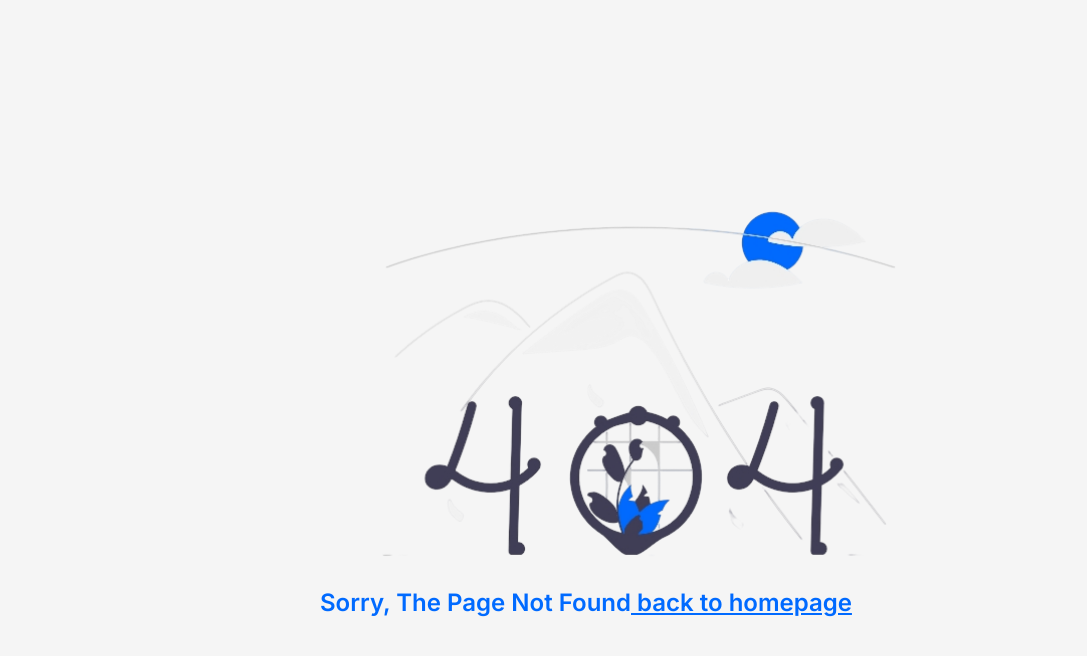
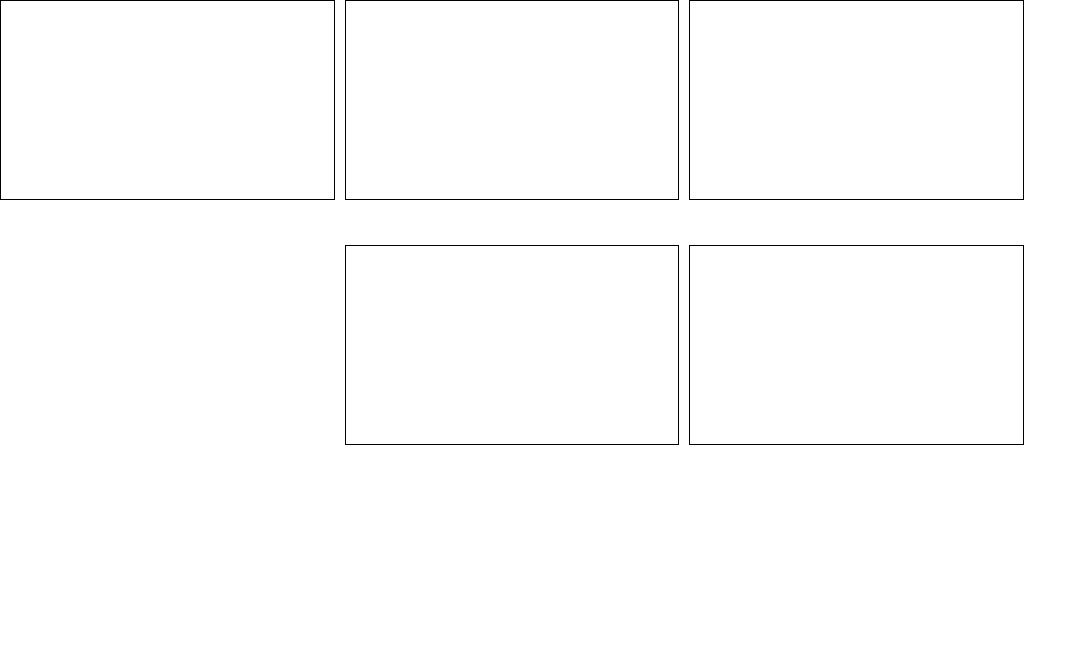
Before and after one commit to HiiDev01/Reblok, a React (Vite) app: page /properties/1 in a window 1280 px wide. Before the commit this address had no page. Shown: the top 656 px of the page, without its empty margins (0-1087 px from the left). Built offline with nearby package versions, Linux system fonts and the light colour scheme; data requests are answered from the project's data file.

Commit message:
property details page

```diff
--- a/src/App.jsx
+++ b/src/App.jsx
@@ -8,7 +8,9 @@ import SignUp from './pages/SignupChoice';
 import AgentSignup from './pages/AgentSignup';
 import UserSignup from './pages/UserSignup';
 import NotFound from './pages/NotFound';
+import PropertyDetails from './pages/PropertyDetails';
 import PropertyPage from './pages/PropertyPage';
+import 'leaflet/dist/leaflet.css';
 
 function App() {
 
@@ -25,6 +27,7 @@ function App() {
           <Route exact path='/signup/user' element={<UserSignup/>}></Route>
           <Route exact path='/*' element={<NotFound/>}></Route>
           <Route exact path='/properties' element={<PropertyPage/>}></Route>
+          <Route exact path='/properties/:id' element={<PropertyDetails/>}></Route>
         </Routes>
       </Router>
     </>
--- a/src/components/main/PropertyNav.jsx
+++ b/src/components/main/PropertyNav.jsx
@@ -4,11 +4,7 @@ import './PropertyNav.css'
 
 
 
-const PropertyNav = () => {
-  const [location, setLocation] = useState('')
-  const [type, setType] = useState('all')
-  const [houseType, setHouseType] = useState('all')
-  const [bed, setBed] = useState('');
+const PropertyNav = ({filters, setFilters}) => {
   const [showPrice, setShowPrice] = useState(false)
 
   const divRef = useRef(null);
@@ -29,7 +25,9 @@ const PropertyNav = () => {
     }
   }, []);
 
-  const searchQuery = {location,type, houseType,bed}
+  const handleChange = (field, value) => {
+    setFilters(prev => ({ ...prev, [field]: value }));
+  };
 
 
 
@@ -42,23 +40,23 @@ const PropertyNav = () => {
           <input
             type="text"
             id="" placeholder='enter your location or area'
-            value={location}
-            onChange={(e)=>setLocation(e.target.value)}
+            value={filters.location}
+            onChange={(e) => handleChange('location', e.target.value)}
             />
         </div>
-        <select value={type} onChange={(e)=>setType(e.target.value)}>
+        <select value={filters.type} onChange={(e) => handleChange('type', e.target.value)}>
           <option value="sell">sell</option>
           <option value="rent">rent</option>
           <option value="all">all</option>
         </select>
-        <select id="" value={houseType} onChange={(e)=>setHouseType(e.target.value)}>
-          <option value="homeType">home type</option>
+        <select id="" value={filters.houseType}  onChange={(e) => handleChange('houseType', e.target.value)}>
+          <option value="all">home type</option>
           <option value="Full Detached">Full Detached</option>
           <option value="Semi Detached">Semi Detached</option>
           <option value="Terrace">Terrace</option>
           <option value="Land">Land</option>
         </select>
-        <select id="" value={bed} onChange={(e)=>setBed(e.target.value)}>
+        <select id="" value={filters.bed} onChange={(e) => handleChange('bed', e.target.value)}>
           <option value="All">beds & bath</option>
           <option value="All">All</option>
           <option value="3">3 bed</option>
--- a/src/index.css
+++ b/src/index.css
@@ -1,4 +1,5 @@
 @import url('https://fonts.googleapis.com/css2?family=Inter:ital,opsz,wght@0,14..32,100..900;1,14..32,100..900&family=Manrope:wght@200..800&family=Urbanist:ital,wght@0,100..900;1,100..900&display=swap');
+
 *{
   margin: 0;
   padding: 0;
--- /dev/null
+++ b/src/pages/PropertyDetails.jsx
@@ -0,0 +1,40 @@
+import React, { useEffect, useState } from 'react'
+import { useParams } from 'react-router-dom'
+import '../pages_styles/PropertyDetails.css'
+
+const PropertyDetails = () => {
+  const {id} = useParams();
+  const [details, setDetails] = useState()
+  useEffect(()=>{
+      const properDetail = async() =>{
+        try {
+          const res = await fetch(`http://localhost:5000/properties/${id}`)
+          if(!res.ok){
+            throw new Error('failed to fetch property')
+          }
+          const data = await res.json()
+          setDetails(data)
+        } catch (error) {
+          console.log(error.message)
+        }
+      }
+      properDetail();
+    },[id]);
+  return (
+    <div>
+      {details &&(
+        <div>
+          <div className='imgGrid'>
+            {details?.images?.map((img, index)=>(
+              <div key={index} className='imgGridItem'>
+
+              </div>
+            ))}
+          </div>
+        </div>
+      )}
+    </div>
+  )
+}
+
+export default PropertyDetails
--- a/src/pages/PropertyPage.jsx
+++ b/src/pages/PropertyPage.jsx
@@ -1,19 +1,45 @@
 import React, { useEffect, useState } from 'react'
 import PropertyNav from '../components/main/PropertyNav'
 import { FaBed, FaBath } from "react-icons/fa";
-import './PropertyPage.css'
+import '../pages_styles/PropertyPage.css'
 import Pagination from '../components/main/Pagination';
 import { MapContainer, TileLayer, Marker, Popup } from 'react-leaflet';
-import 'leaflet/dist/leaflet.css';
+import L from 'leaflet';
+import iconUrl from 'leaflet/dist/images/marker-icon.png';
+import iconShadow from 'leaflet/dist/images/marker-shadow.png';
+import { Link } from 'react-router-dom';
+
+let DefaultIcon = L.icon({
+  iconUrl,
+  shadowUrl: iconShadow,
+});
+L.Marker.prototype.options.icon = DefaultIcon;
 
 const PropertyPage = () => {
   const [allProperty, setAllProperty] = useState([]);
   const [currentPage, setCurrentPage] = useState(1)
   const [postPerPage, setPostPerPage] = useState(8)
+  const [filters, setFilters] = useState({
+    location: '',
+    type: 'all',
+    houseType: 'all',
+    bed: 'All',
+  });///////////////////////////this is to be use for the filter in PropertyNav pass as props
+
+
+    //////storing all the filtered properties in one single variable
+  const filteredProperties = allProperty.filter(property => {
+    const matchLocation = filters.location === '' || property.location.city.toLowerCase().includes(filters.location.toLowerCase())
+    const matchType = filters.type === 'all' || property.type.toLowerCase().includes(filters.type.toLowerCase())
+    const matchesHouseType = filters.houseType === 'all' || property.types === filters.houseType;
+    const matchesBed = filters.bed === 'All' || property.bedrooms === parseInt(filters.bed);
+    return matchLocation && matchType && matchesHouseType && matchesBed;
+  })
+
 
   const lastPostIndex = currentPage * postPerPage;
   const firsPostIndex = lastPostIndex - postPerPage;
-  const currentPost = allProperty.slice(firsPostIndex, lastPostIndex)
+  const currentPost = filteredProperties.slice(firsPostIndex, lastPostIndex)
 
 
   useEffect(()=>{
@@ -30,16 +56,20 @@ const PropertyPage = () => {
       }
     }
     fetchAllProperty();
-  },[])
+  },[]);
+
+
+
 
 
   return (
     <div className='propertypage'>
-      <PropertyNav/>
+      <PropertyNav filters={filters} setFilters={setFilters}/>
       <div className='propertyConWrap'>
         <div className="propertyWrapper">
           <div className='propertyContainer'>
             {currentPost.map((property)=>(
+              <Link to={`/properties/${property.id}`}>
                 <div key={property.id} className='currentItem'>
                   <p className='propType'>{property.status}</p>
                   <div className='propImage'>
@@ -56,32 +86,46 @@ const PropertyPage = () => {
                     <p className='protitle'>{property.title} {property.location.city}</p>
                   </div>
                 </div>
+              </Link>
             ))}
           </div>
           <Pagination
-            totalPosts={allProperty.length }
+            totalPosts={filteredProperties.length }
             postPerPage={postPerPage}
             setCurrentPage={setCurrentPage}
             currentPage={currentPage}
           />
         </div>
-      <div className='propertyMapCon'>
-        <MapContainer center={[9.0579, 7.4951]} zoom={13} style={{ height: "500px", width: "100%" }}>
+
+        <div className='propertyMapCon' style={{ height: "500px", width: "100%" }}>
+          <MapContainer
+            center={[6.5244, 3.3792]} // default to Lagos, Nigeria
+            zoom={10}
+            scrollWheelZoom={true}
+            style={{ height: '100%', width: '100%' }}
+          >
             <TileLayer
+              attribution='&copy; <a href="https://www.openstreetmap.org/copyright">OpenStreetMap</a>'
               url="https://{s}.tile.openstreetmap.org/{z}/{x}/{y}.png"
             />
-          {currentPost.map((prop) => (
-            <Marker key={prop.id} position={[prop.location.latitude, prop.location.longitude]}>
+
+            {filteredProperties.map((property) => (
+              <Marker
+                key={property.id}
+                position={[property.location.latitude, property.location.longitude]}
+              >
                 <Popup>
-                <strong>{prop.title}</strong><br />
-                Price: {prop.price}<br />
-                <img src={prop.image} alt={prop.title} width="100" /><br />
-                <a href={prop.link}>View Details</a>
+                  <div>
+                    <strong>{property.title}</strong><br />
+                    ₦{property.price.toLocaleString()}<br />
+                    {property.location.city}
+                  </div>
                 </Popup>
               </Marker>
             ))}
           </MapContainer>
         </div>
+
       </div>
     </div>
   )
--- /dev/null
+++ b/src/pages_styles/PropertyDetails.css
@@ -0,0 +1,21 @@
+.imgGrid{
+  width: 80%;
+  height: 60vh;
+  display: grid;
+  grid-template-columns: repeat(3,1fr);
+  gap: 10px;
+}
+.imgGrid .imgGridItem{
+  width: 100%;
+  height: 200px;
+  object-fit: contain;
+  border: 1px solid black;
+}
+.imgGridItem:first-child{
+  grid-row: span 2;
+}
+.imgGrid .imgGridItem img{
+  width: 100%;
+  height: 100%;
+  object-fit: cover;
+}
--- a/src/pages/PropertyPage.css
+++ b/src/pages_styles/PropertyPage.css
@@ -8,6 +8,7 @@
 }
 .propertyMapCon{
   width: 45%;
+  height: 100vh;
 }
 .propertyWrapper{
   width: 55%;
```
Lines whose indentation alone changed are shown as unchanged.
